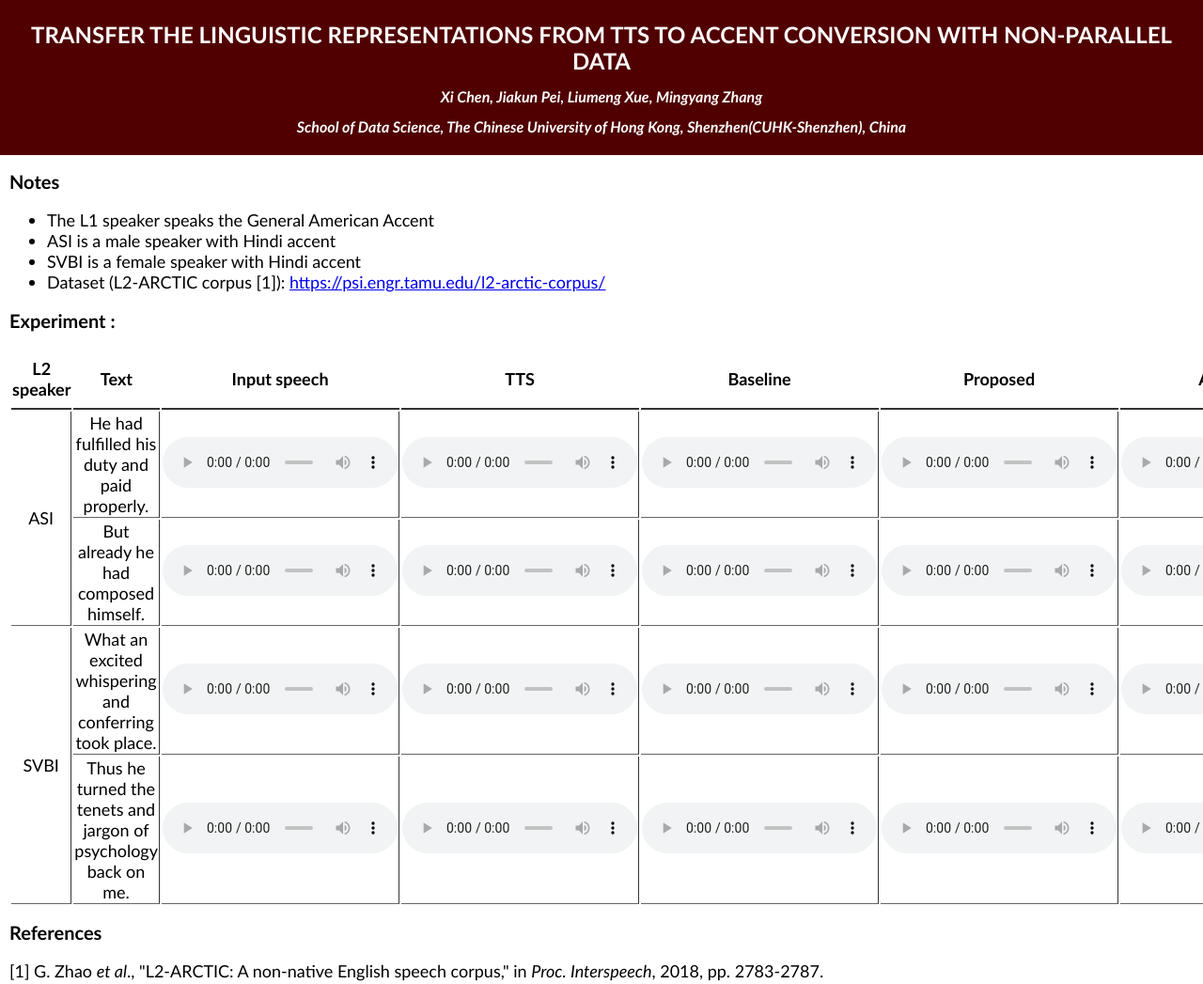
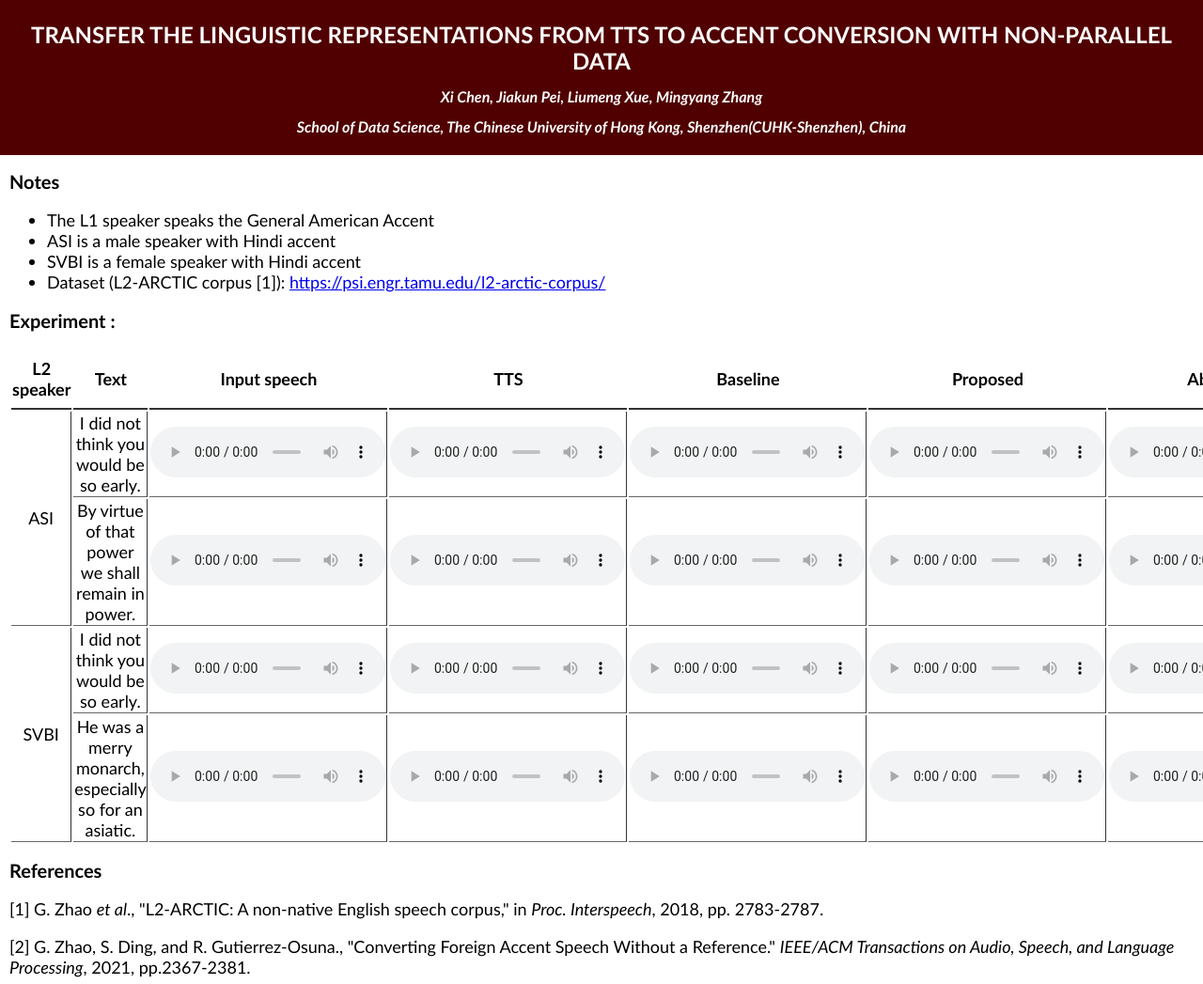
Before and after one commit to ChenX17/ChenX17, a plain HTML site: page demos/reference-free-tts-ac/index.html in a window 1280 px wide. Shown: the top 1047 px of the page at 94% size. Drawn offline with Linux system fonts and the light colour scheme.

Commit message:
update text

```diff
--- a/demos/reference-free-tts-ac/index.html
+++ b/demos/reference-free-tts-ac/index.html
@@ -137,7 +137,7 @@ CONVERSION WITH NON-PARALLEL DATA</h1>
     <tr>
         <td rowspan="2">ASI</td>
         <td>
-            He had fulfilled his duty and paid properly.
+            I did not think you would be so early.
         </td>
         <td>
             <audio controls="">
@@ -172,7 +172,7 @@ CONVERSION WITH NON-PARALLEL DATA</h1>
     </tr>
     <tr>
         <td>
-            But already he had composed himself.
+            By virtue of that power we shall remain in power.
         </td>
         <td>
             <audio controls="">
@@ -208,7 +208,7 @@ CONVERSION WITH NON-PARALLEL DATA</h1>
     <tr>
         <td rowspan="2">SVBI</td>
         <td>
-            What an excited whispering and conferring took place.
+            I did not think you would be so early.
         </td>
         <td>
             <audio controls="">
@@ -243,7 +243,7 @@ CONVERSION WITH NON-PARALLEL DATA</h1>
     </tr>
     <tr>
         <td>
-            Thus he turned the tenets and jargon of psychology back on me.
+            He was a merry monarch, especially so for an asiatic.
         </td>
         <td>
             <audio controls="">
```
